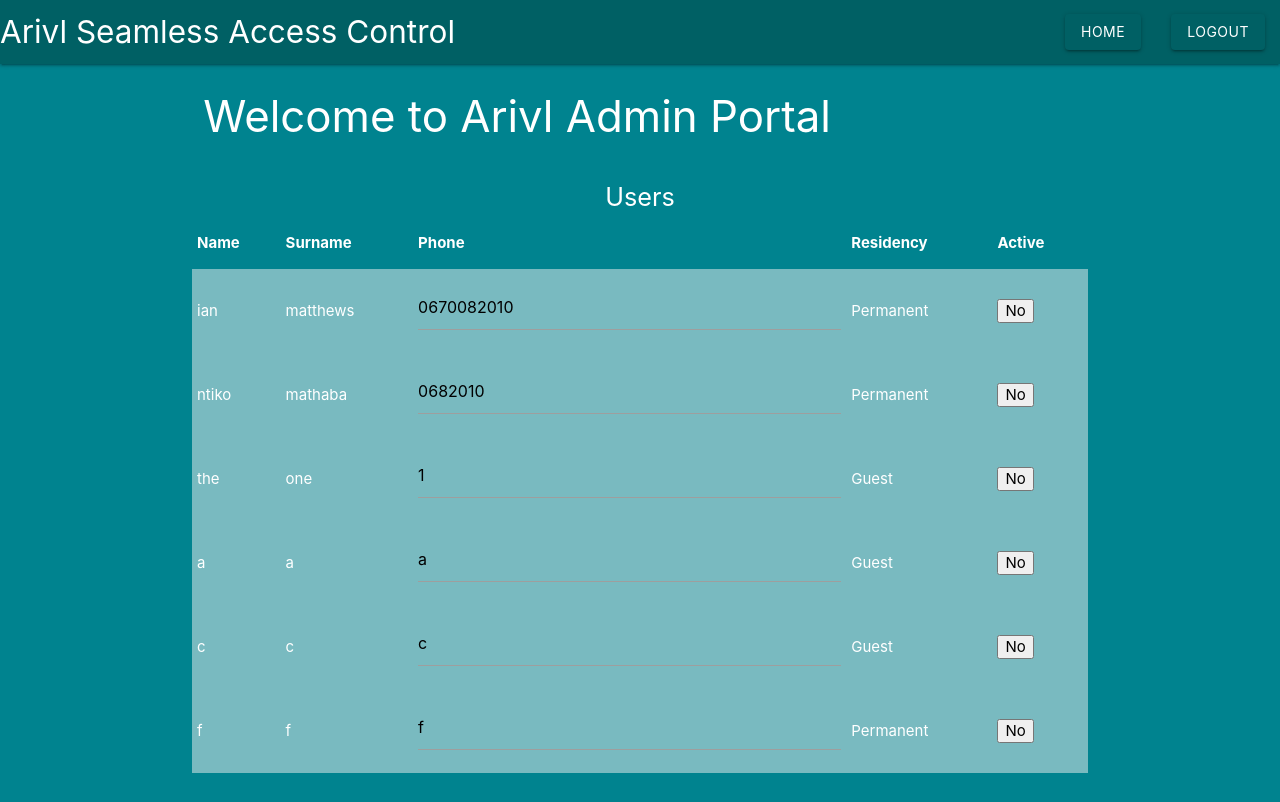
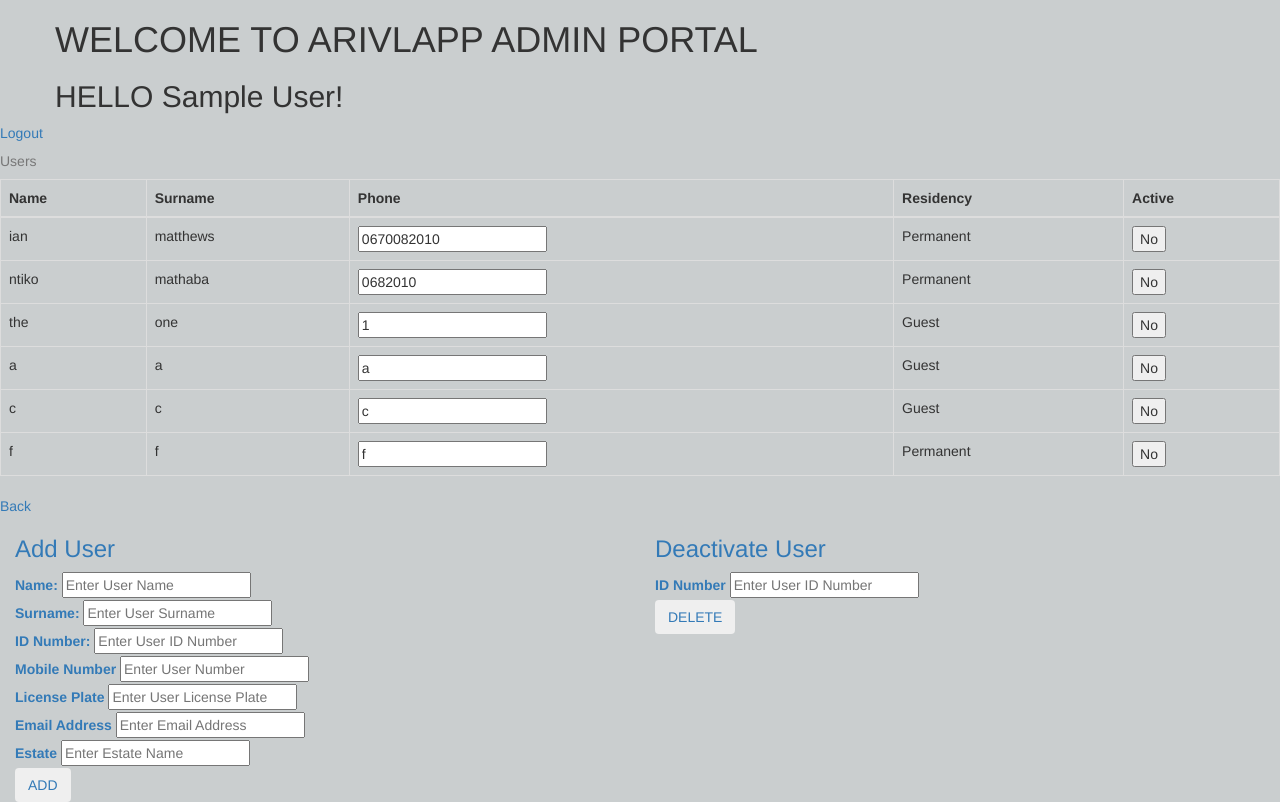
Before and after one commit to devawa/StacksOnStacks, a PHP site: page /admin.php in a window 1280 px wide. Before the commit the page ends 773 px from the top, so only its background shows below. Run offline with PHP 8.4, Linux system fonts and the light colour scheme; the visitor is signed in with stand-in values (Sample User, id 1); data comes from the database, SQL or seed files in the repository.

Commit message:
Upload admin.php

```diff
--- a/Web_Dev/admin.php
+++ b/Web_Dev/admin.php
@@ -5,36 +5,42 @@
  <!DOCTYPE html>
  <html>
  <head>
- 	<title>Admin Portal</title>
+ 	<title>Welcome <?php echo $_SESSION['name']; ?></title>
  	<meta charset = "utf-8">
 	<meta name = "viewport" content = "width = device-width, initial-scale=1.0">
 	<link rel = "stylesheet" type = "text/css" href = "homepage.css"></link>
-	<link rel="stylesheet" href="https://cdnjs.cloudflare.com/ajax/libs/materialize/1.0.0-rc.2/css/materialize.min.css">
-	<link href="https://fonts.googleapis.com/icon?family=Material+Icons" rel="stylesheet">
+	<script src = "jquery-3.2.1.js"></script>
+	<script src = "./bootstrap-3.3.4-dist/js/bootstrap.min.js"></script>
+	<link rel="stylesheet" href="./bootstrap-3.3.4-dist/css/bootstrap.min.css"></link>
  </head>
-<body class="cyan darken-3">
-	<?php include "nav-bar-logout.php"; ?>
+ <body style="background-color: #cacecf;">
 	<div class="container">
 		<div class="row">
-			<div class="col s12 m12">
-				<h3 class="white-text">Welcome to Arivl Admin Portal</h3>
-				<!--h2>HELLO <?php /*echo $_SESSION['name']; */?>!</h2-->
+			<div class="col">
+			</div>
+			<div class="col-auto">
+				<h1>WELCOME TO ARIVLAPP ADMIN PORTAL</h1>
+				<h2>HELLO <?php echo $_SESSION['name']; ?>!</h2>
+			</div>
+			<div class="col">
 			</div>
 		</div>
+ 	</div>
+ 	<a href="homePage.php">Logout</a>
 
-		<div class="row">
 	<?php
 		$query = "SELECT * FROM users WHERE deleted = 0 AND active = 0";
 	$result = $conn->query($query);
-				if($result){
-					echo'<table class="striped highlight white-text">';
-					echo '<caption class="white-text flow-text">Users</caption>';
-					echo "<thead><tr>";
+	if($result)
+	{
+		echo'<table class="table table-bordered"> <caption>Users</caption>';
+		echo "<thead> <tr>";
 		echo "<th>Name</th>";
 		echo "<th>Surname</th>";
 		echo "<th>Phone</th>";
 		echo "<th>Residency</th>";
 		echo "<th>Active</th>";
+
 		echo "</tr></thead>";
 
 		while($row=$result->fetch_assoc()){
@@ -57,12 +63,13 @@
 				echo "Yes";
 			}
 			echo "</td>";
+
 			echo"</tr>";
 			echo"</form>";
 
 		if(isset($_POST['$count'])){
 			$id=$row["name"];
-							echo "HEYY".$row["name"]. '   ';
+			echo "HEYY".$row["name"]. '    ';
 			$sql = "UPDATE users SET active = 0 WHERE name= '$id'";
 			$res = $conn->query($sql);
 			if($res == FALSE){
@@ -72,13 +79,60 @@
 		}
 		echo "</table>";
 	}
+	 echo "<a href='homePage.php'>Back<a>";
 	?>
+	<div class="container-fluid">
+		<div class="row">
+			<div class="col-lg-6">
+				<form method="POST" action="addUser.php">
+					<h3>Add User</h3>
+					<div>
+						<label for="name">Name:</label>
+						<input type="text" name="name" id="name" placeholder="Enter User Name" required >
+					</div>
+					<div>
+						<label for="surname">Surname:</label>
+						<input type="text" name="surname" id="surname" placeholder="Enter User Surname" required>
+					</div>
+					<div>
+						<label for="id">ID Number:</label>
+						<input type="text" name="id" id="id" placeholder="Enter User ID Number" required>
+					</div>
+					<div>
+						<label for="number">Mobile Number</label>
+						<input type="text" name="number" id="number" placeholder="Enter User Number" required>
+					</div>
+					<div>
+						<label for="license">License Plate</label>
+						<input type="text" name="license" id="license" placeholder="Enter User License Plate" required>
+					</div>
+					<div>
+						<label for="email">Email Address</label>
+						<input type="email" name="email" id="email" placeholder="Enter Email Address" required>
+					</div>
+					<div>
+						<label for="estate">Estate</label>
+						<input type="text" name="estate" id="estate" placeholder="Enter Estate Name" required>
+					</div>
+					<div>
+						<input type="submit"class="btn" name="add" value="ADD">
+					</div>
+				</form>
+		</div>
+			<div class="col-lg-6">
+				<form method="POST" action="deleteUser.php">
+					<h3>Deactivate User</h3>
+					<div>
+						<label for="id">ID Number</label>
+						<input type="text" name="id" id="id" placeholder="Enter User ID Number" required >
+					</div>
+
+					<div>
+						<input type="submit"class="btn" name="add" value="DELETE">
+					</div>
+				</form>
+			</div>
 		</div>
 	</div>
  </body>
-
-
-
-<script src="https://code.jquery.com/jquery-3.3.1.min.js"></script>
-<script src="https://cdnjs.cloudflare.com/ajax/libs/materialize/1.0.0-rc.2/js/materialize.min.js"></script>
  </html>
```
Lines whose indentation alone changed are shown as unchanged.
